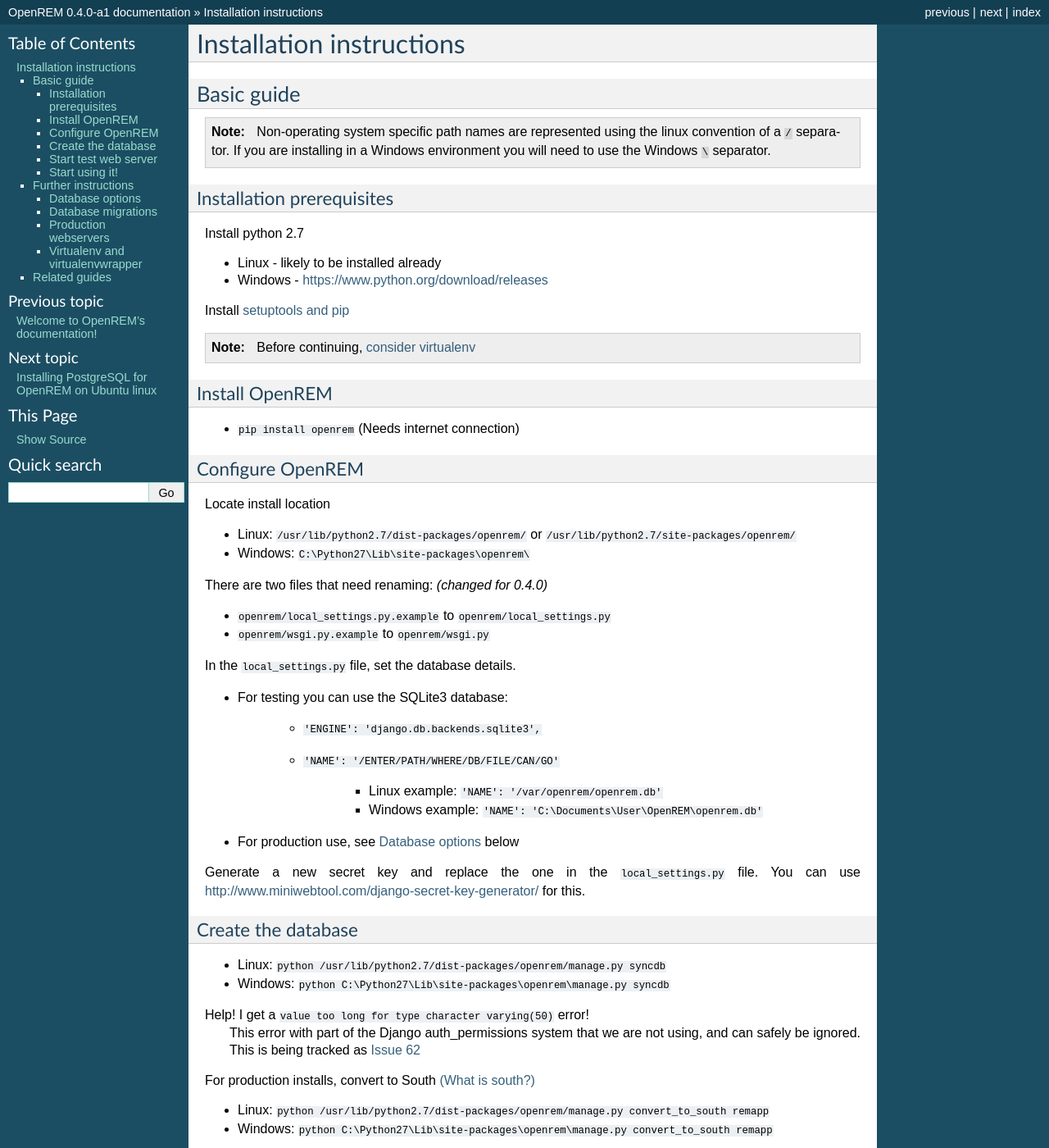
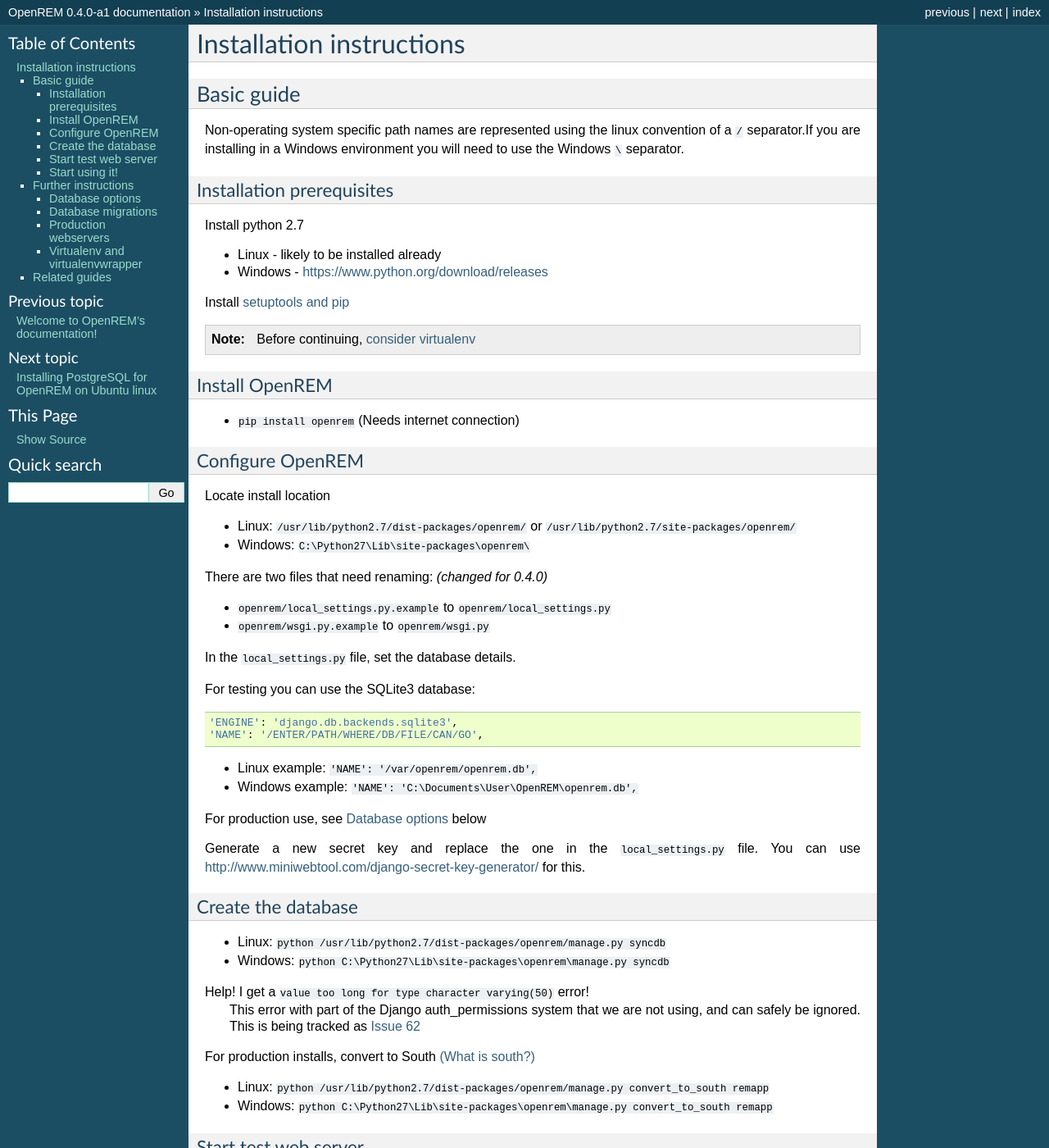
Before and after one commit to ckswilliams/modOpenREM, a Sphinx documentation site: the page built from docs/install.rst, in a window 1280 px wide and 1400 px high. Shown: the whole window at 82% size. Built offline with Sphinx 7.4.7, drawn with Linux system fonts in a browser that asks for light colours.

Commit message:
More tidying and making pretty. No real content change.

```diff
--- a/docs/install.rst
+++ b/docs/install.rst
@@ -4,9 +4,10 @@
 
 Basic guide
 ===========
-..  Note::
-    Non-operating system specific path names are represented using the linux convention of a ``/`` separator.
-    If you are installing in a Windows environment you will need to use the Windows ``\`` separator.
+
+Non-operating system specific path names are represented using the linux
+convention of a ``/`` separator.If you are installing in a Windows environment
+you will need to use the Windows ``\`` separator.
 
 Installation prerequisites
 --------------------------
@@ -42,15 +43,15 @@
 
 In the ``local_settings.py`` file, set the database details.
 
-* For testing you can use the SQLite3 database:
+For testing you can use the SQLite3 database::
 
-    + ``'ENGINE': 'django.db.backends.sqlite3',``
-    + ``'NAME': '/ENTER/PATH/WHERE/DB/FILE/CAN/GO'``
+    'ENGINE': 'django.db.backends.sqlite3',
+    'NAME': '/ENTER/PATH/WHERE/DB/FILE/CAN/GO',
 
-        * Linux example: ``'NAME': '/var/openrem/openrem.db'``
-        * Windows example: ``'NAME': 'C:\Documents\User\OpenREM\openrem.db'``
+* Linux example: ``'NAME': '/var/openrem/openrem.db',``
+* Windows example: ``'NAME': 'C:\Documents\User\OpenREM\openrem.db',``
 
-* For production use, see `Database options`_ below
+For production use, see `Database options`_ below
 
 Generate a new secret key and replace the one in the ``local_settings.py`` file. You can use
 http://www.miniwebtool.com/django-secret-key-generator/ for this.
```
